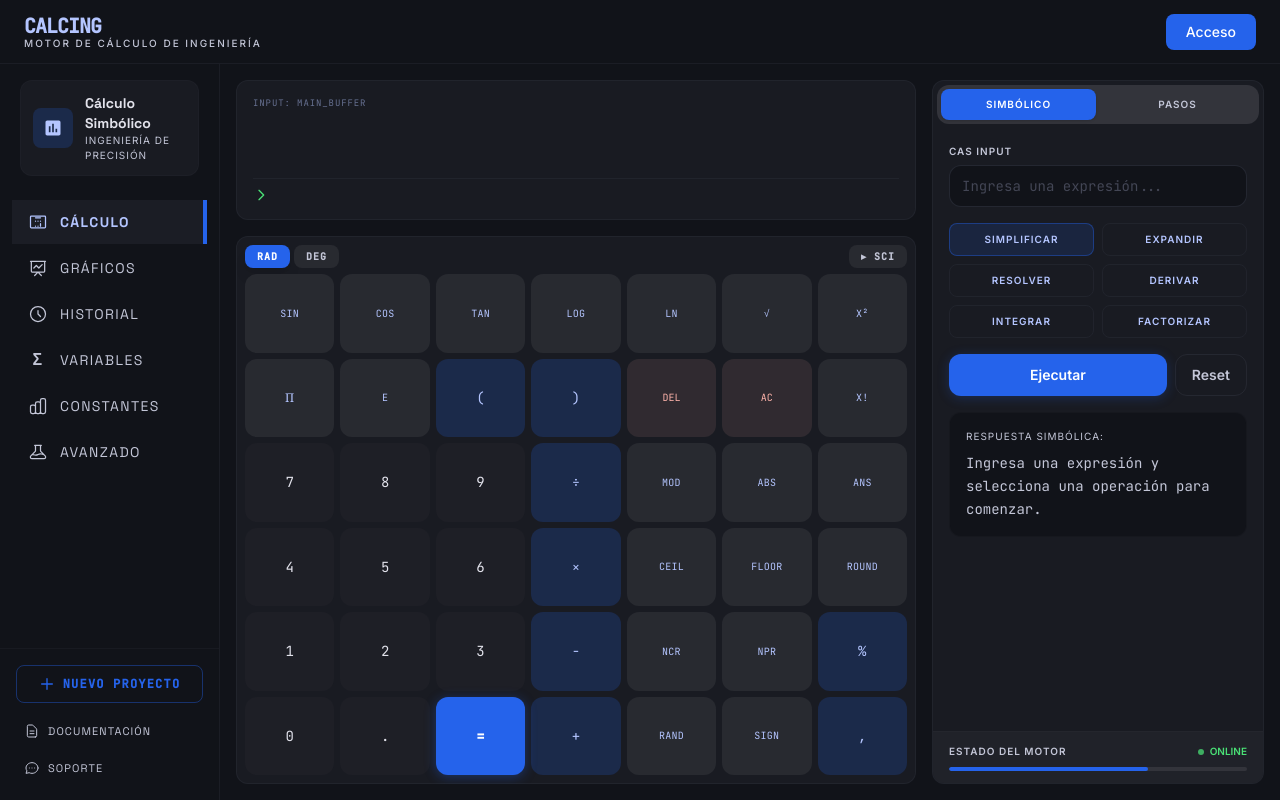
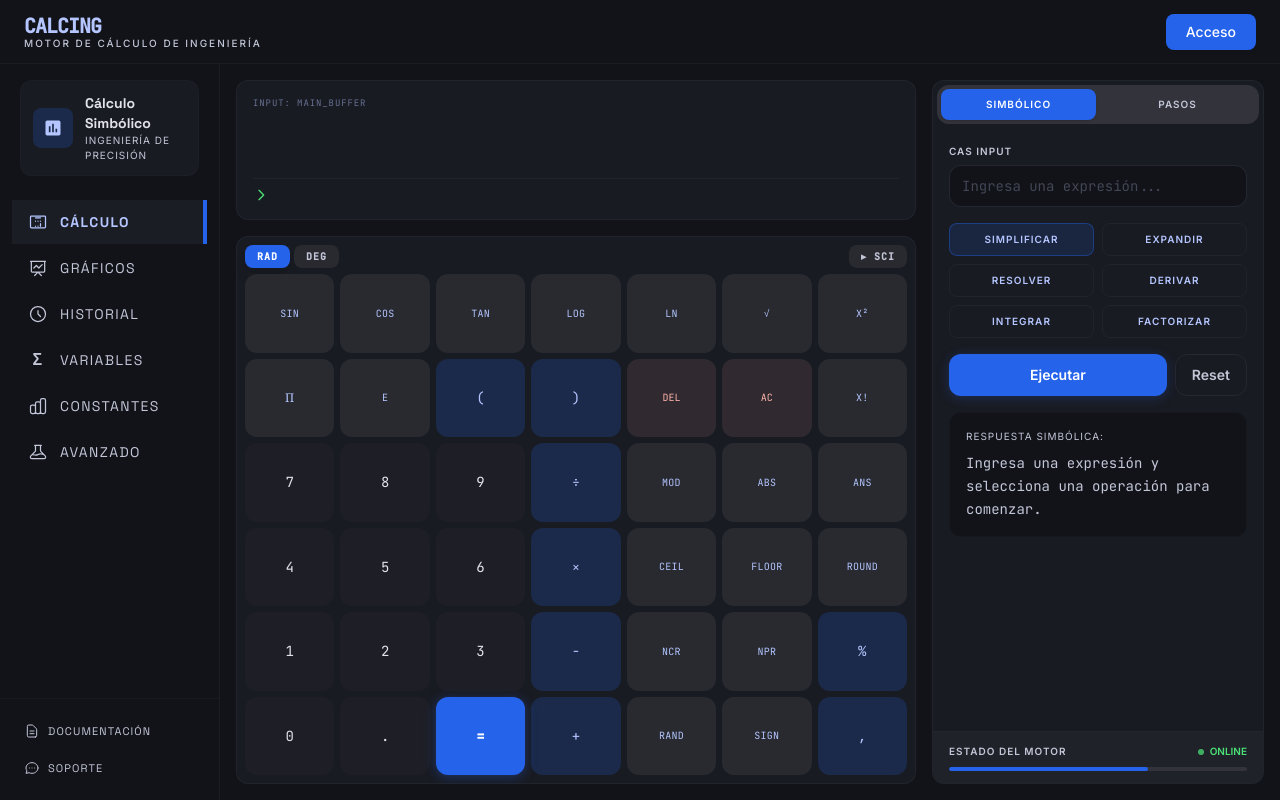
Before and after one commit to Juanes-aa/CalcIng, a React (Vite) app in the folder frontend/: page / in a window 1280 px wide. Built offline with nearby package versions, Linux system fonts and the light colour scheme; no server answers.

Commit message:
feat(frontend): hide 'Nuevo Proyecto' button in sidebar

```diff
--- a/frontend/src/App.tsx
+++ b/frontend/src/App.tsx
@@ -278,7 +278,8 @@ export default function App() {
 
         {/* Bottom section */}
         <div className="px-4 pt-4 border-t border-outline/15 flex flex-col gap-1">
-          <button
+          {/* Botón "Nuevo Proyecto" oculto temporalmente hasta que se retome la feature. */}
+          {/* <button
             onClick={() => userEmail ? setShowNuevoProyecto(true) : setShowAuthModal(true)}
             className="w-full flex items-center justify-center gap-2 py-2.5 mb-2 rounded-lg border border-primary-cta/40 text-primary-cta text-xs font-mono font-bold tracking-widest uppercase hover:bg-primary-cta/10 transition-all active:scale-95"
           >
@@ -286,7 +287,7 @@ export default function App() {
               <path strokeLinecap="round" strokeLinejoin="round" strokeWidth={2} d="M12 4v16m8-8H4"/>
             </svg>
             {t('chrome.sidebar.nuevoProyecto')}
-          </button>
+          </button> */}
           <a
             href="#"
             onClick={(e) => { e.preventDefault(); setActiveView('documentacion'); }}
```
